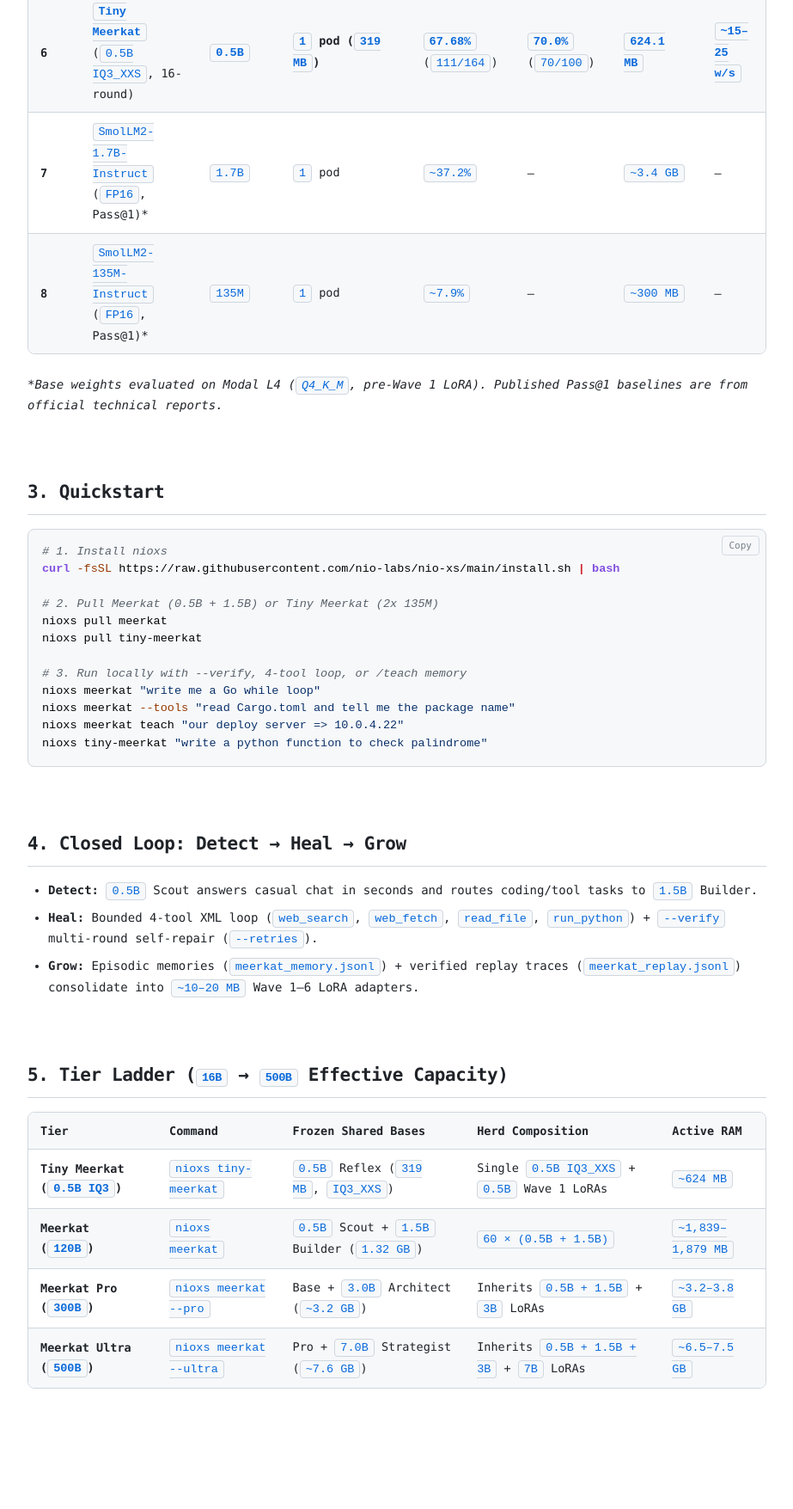
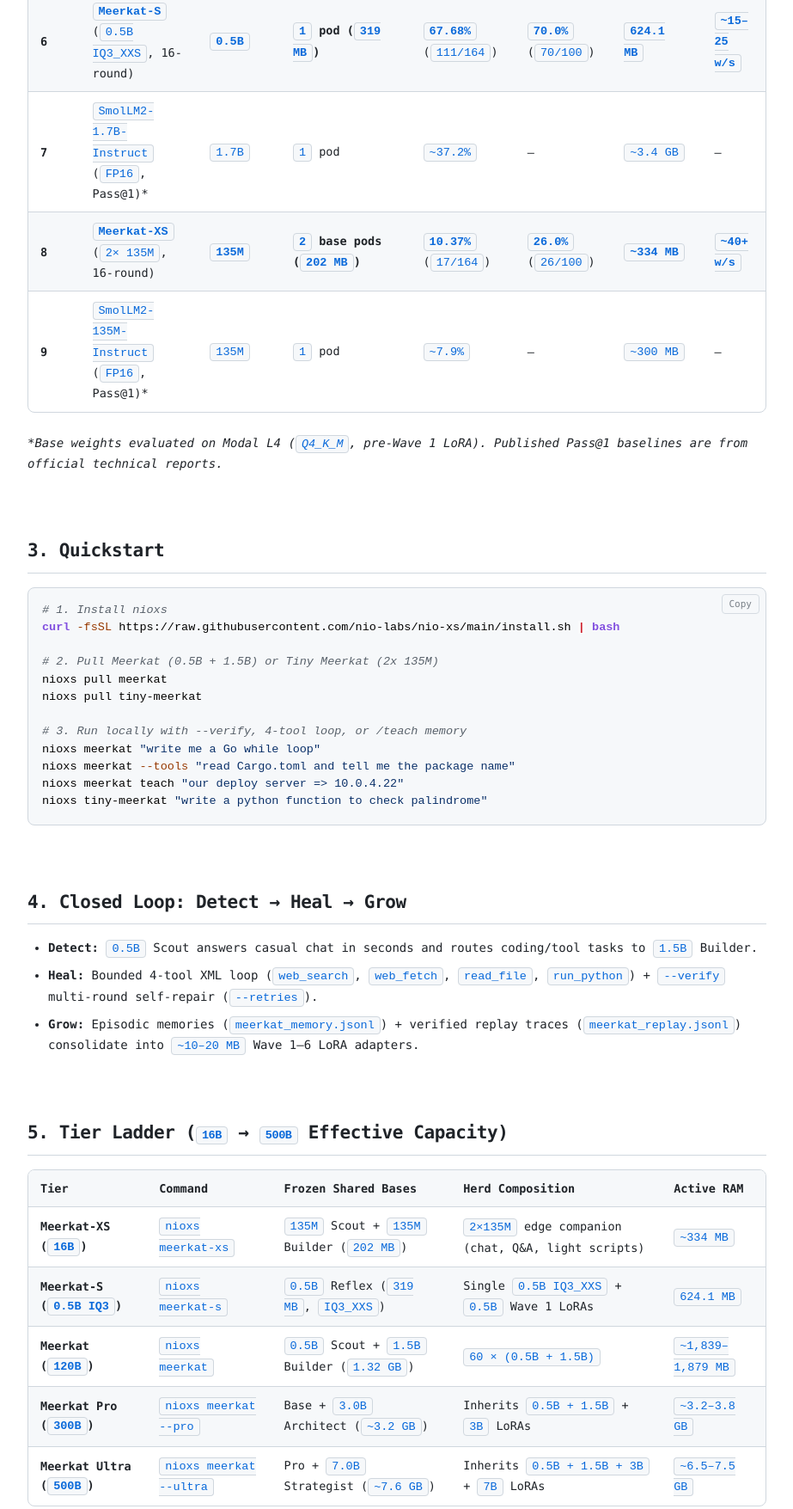
Before and after one commit to nio-labs/nio-meerkat, a plain HTML site: page docs/index.html in a window 1280 px wide. Shown: the part 1128-2883 px from the top of the page at 86% size, without its empty margins (323-1246 px from the left). Before the commit the page ends 2835 px from the top, so only its background shows below. Drawn offline with nearby package versions, Linux system fonts and the light colour scheme; a web font is replaced by a local one.

Commit message:
docs: label 135M as Meerkat-XS and 0.5B IQ3_XXS as Meerkat-S

```diff
--- a/docs/index.html
+++ b/docs/index.html
@@ -97,9 +97,10 @@
                 <tr><td><strong>3</strong></td><td><code>Qwen2.5-Coder-14B-Instruct</code> (<code>FP16</code>, Pass@1)*</td><td><code>14.7B</code></td><td><code>1</code> pod</td><td><code>89.60%</code></td><td><code>87.2%</code></td><td>—</td><td>—</td></tr>
                 <tr><td><strong>4</strong></td><td>Stock <code>Qwen2.5-Coder-7B</code> (<code>INT4</code>)</td><td><code>7.0B</code></td><td><code>1</code> pod</td><td><code>84.15%</code> (<code>138/164</code>)</td><td><code>84.0%</code> (<code>84/100</code>)</td><td>—</td><td>—</td></tr>
                 <tr class="highlight-row"><td><strong>5</strong></td><td><strong><code>Meerkat</code></strong> (<code>0.5B Scout + 1.5B Builder</code>, 16-round)</td><td><strong><code>0.5B / 1.5B</code></strong></td><td><strong><code>2</code> base pods (<code>1.32 GB</code>)</strong></td><td><strong><code>75.61%</code></strong> (<code>124/164</code>)</td><td><strong><code>79.0%</code></strong> (<code>79/100</code>)</td><td><strong><code>~1,839–1,879 MB</code></strong></td><td><strong><code>8–20 w/s</code></strong></td></tr>
-                <tr class="highlight-row"><td><strong>6</strong></td><td><strong><code>Tiny Meerkat</code></strong> (<code>0.5B IQ3_XXS</code>, 16-round)</td><td><strong><code>0.5B</code></strong></td><td><strong><code>1</code> pod (<code>319 MB</code>)</strong></td><td><strong><code>67.68%</code></strong> (<code>111/164</code>)</td><td><strong><code>70.0%</code></strong> (<code>70/100</code>)</td><td><strong><code>624.1 MB</code></strong></td><td><strong><code>~15–25 w/s</code></strong></td></tr>
+                <tr class="highlight-row"><td><strong>6</strong></td><td><strong><code>Meerkat-S</code></strong> (<code>0.5B IQ3_XXS</code>, 16-round)</td><td><strong><code>0.5B</code></strong></td><td><strong><code>1</code> pod (<code>319 MB</code>)</strong></td><td><strong><code>67.68%</code></strong> (<code>111/164</code>)</td><td><strong><code>70.0%</code></strong> (<code>70/100</code>)</td><td><strong><code>624.1 MB</code></strong></td><td><strong><code>~15–25 w/s</code></strong></td></tr>
                 <tr><td><strong>7</strong></td><td><code>SmolLM2-1.7B-Instruct</code> (<code>FP16</code>, Pass@1)*</td><td><code>1.7B</code></td><td><code>1</code> pod</td><td><code>~37.2%</code></td><td>—</td><td><code>~3.4 GB</code></td><td>—</td></tr>
-                <tr><td><strong>8</strong></td><td><code>SmolLM2-135M-Instruct</code> (<code>FP16</code>, Pass@1)*</td><td><code>135M</code></td><td><code>1</code> pod</td><td><code>~7.9%</code></td><td>—</td><td><code>~300 MB</code></td><td>—</td></tr>
+                <tr class="highlight-row"><td><strong>8</strong></td><td><strong><code>Meerkat-XS</code></strong> (<code>2× 135M</code>, 16-round)</td><td><strong><code>135M</code></strong></td><td><strong><code>2</code> base pods (<code>202 MB</code>)</strong></td><td><strong><code>10.37%</code></strong> (<code>17/164</code>)</td><td><strong><code>26.0%</code></strong> (<code>26/100</code>)</td><td><strong><code>~334 MB</code></strong></td><td><strong><code>~40+ w/s</code></strong></td></tr>
+                <tr><td><strong>9</strong></td><td><code>SmolLM2-135M-Instruct</code> (<code>FP16</code>, Pass@1)*</td><td><code>135M</code></td><td><code>1</code> pod</td><td><code>~7.9%</code></td><td>—</td><td><code>~300 MB</code></td><td>—</td></tr>
               </tbody>
             </table>
           </div>
@@ -142,7 +143,8 @@ nioxs tiny-meerkat "write a python function to check palindrome"</code></pre>
                 <tr><th>Tier</th><th>Command</th><th>Frozen Shared Bases</th><th>Herd Composition</th><th>Active RAM</th></tr>
               </thead>
               <tbody>
-                <tr><td><strong>Tiny Meerkat (<code>0.5B IQ3</code>)</strong></td><td><code>nioxs tiny-meerkat</code></td><td><code>0.5B</code> Reflex (<code>319 MB</code>, <code>IQ3_XXS</code>)</td><td>Single <code>0.5B IQ3_XXS</code> + <code>0.5B</code> Wave 1 LoRAs</td><td><code>~624 MB</code></td></tr>
+                <tr><td><strong>Meerkat-XS (<code>16B</code>)</strong></td><td><code>nioxs meerkat-xs</code></td><td><code>135M</code> Scout + <code>135M</code> Builder (<code>202 MB</code>)</td><td><code>2×135M</code> edge companion (chat, Q&A, light scripts)</td><td><code>~334 MB</code></td></tr>
+                <tr><td><strong>Meerkat-S (<code>0.5B IQ3</code>)</strong></td><td><code>nioxs meerkat-s</code></td><td><code>0.5B</code> Reflex (<code>319 MB</code>, <code>IQ3_XXS</code>)</td><td>Single <code>0.5B IQ3_XXS</code> + <code>0.5B</code> Wave 1 LoRAs</td><td><code>624.1 MB</code></td></tr>
                 <tr><td><strong>Meerkat (<code>120B</code>)</strong></td><td><code>nioxs meerkat</code></td><td><code>0.5B</code> Scout + <code>1.5B</code> Builder (<code>1.32 GB</code>)</td><td><code>60 × (0.5B + 1.5B)</code></td><td><code>~1,839–1,879 MB</code></td></tr>
                 <tr><td><strong>Meerkat Pro (<code>300B</code>)</strong></td><td><code>nioxs meerkat --pro</code></td><td>Base + <code>3.0B</code> Architect (<code>~3.2 GB</code>)</td><td>Inherits <code>0.5B + 1.5B</code> + <code>3B</code> LoRAs</td><td><code>~3.2–3.8 GB</code></td></tr>
                 <tr><td><strong>Meerkat Ultra (<code>500B</code>)</strong></td><td><code>nioxs meerkat --ultra</code></td><td>Pro + <code>7.0B</code> Strategist (<code>~7.6 GB</code>)</td><td>Inherits <code>0.5B + 1.5B + 3B</code> + <code>7B</code> LoRAs</td><td><code>~6.5–7.5 GB</code></td></tr>
```
Also changed, not shown: 1 other file.
